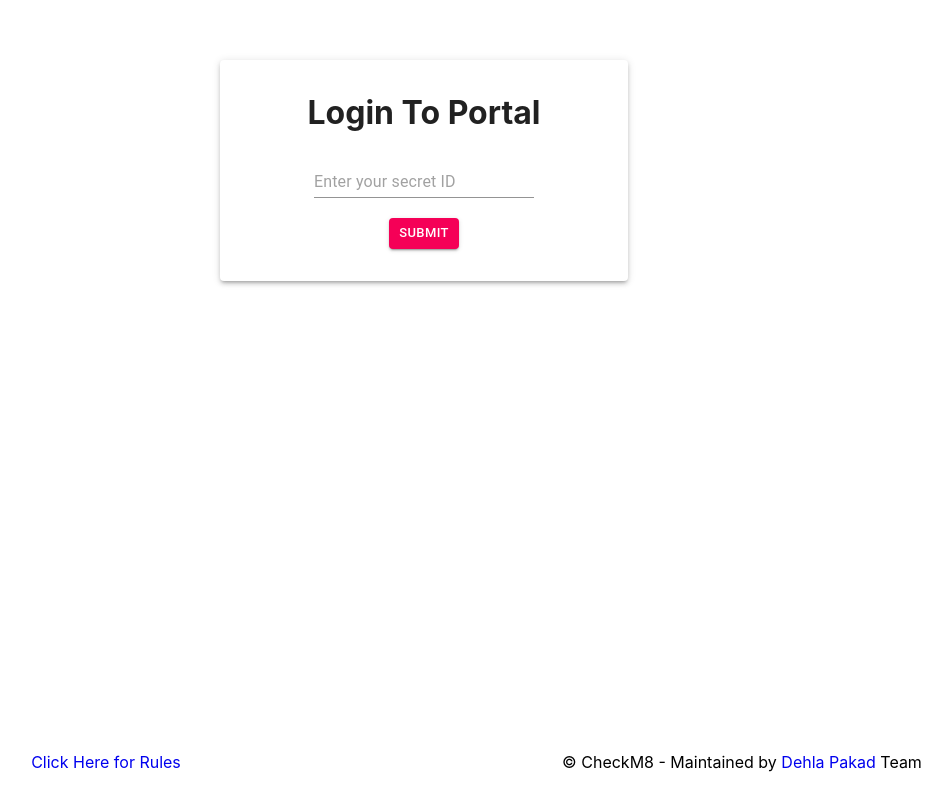
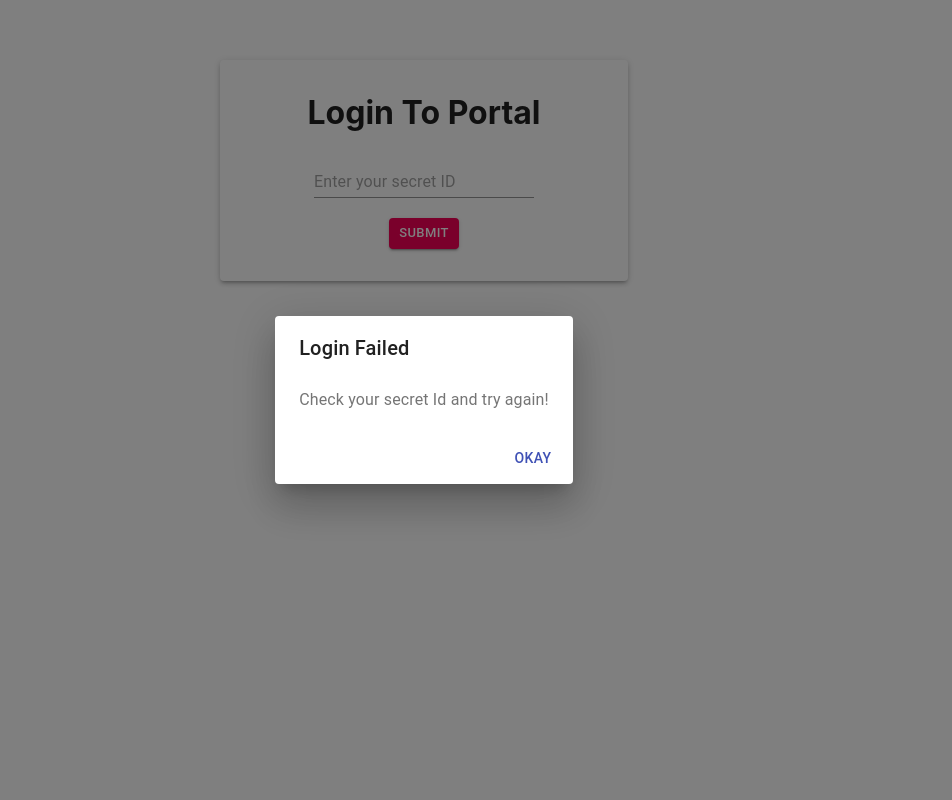
Before and after one commit to QuizPlatform/jeopardy, a React (Create React App) app: page / in a window 1280 px wide. Both pictures are taken after typing "Sample" into the empty fields and a click on the button "SUBMIT". Shown: the whole page, without its empty margins (216-1168 px from the left). Built offline with nearby package versions, Linux system fonts and the light colour scheme; no server answers; the database is empty.

Commit message:
Added custom dialog instead of alert

```diff
--- a/src/App.js
+++ b/src/App.js
@@ -6,8 +6,12 @@ import ReactLoading from 'react-loading';
 import Quiz2 from './components/Quiz2';
 
 import LoginHandler2 from './components/des';
-import { Grid } from '@material-ui/core';
+import { Grid, Slide, Dialog, DialogActions, DialogTitle, DialogContent, Button, DialogContentText } from '@material-ui/core';
 import './App.css'
+
+const Transition = React.forwardRef(function Transition(props, ref) {
+  return <Slide direction="down" ref={ref} {...props} />;
+});
 
 class App extends PureComponent {
   constructor(props) {
@@ -16,7 +20,9 @@ class App extends PureComponent {
     this.state = {
       secretId: '',
       loginLoading: false,
-      err: null
+      err: null,
+      failDialog: false,
+      failMsg: "Login Failed!"
     }
   }
 
@@ -36,14 +42,32 @@ class App extends PureComponent {
             secretId: val
           });
         } else {
-          alert('Incorrect Password');
+          this.setState({
+            failDialog: true,
+            failMsg: 'Login Failed'
+          });
         }
       }).catch(err => {
-        alert('Something Went Wrong');
+        this.setState({
+          failDialog: true,
+          failMsg: 'Something went Wrong!'
+        });
       }).finally(() => {
         this.setState({ loginLoading: false });
       });
   }
+
+  handleClickOpen = () => {
+    this.setState({
+      failDialog: true,
+    });
+  };
+
+  handleClose = () => {
+    this.setState({
+      failDialog: false,
+    });
+  };
 
   render() {
 
@@ -57,7 +81,28 @@ class App extends PureComponent {
           <a target="_none" href="https://dehla.herokuapp.com">Dehla Pakad </a>
           Team
         </Grid>
-      </Grid>
+      </Grid>,
+
+      <Dialog
+        open={this.state.failDialog}
+        TransitionComponent={Transition}
+        keepMounted
+        onClose={this.handleClose}
+        aria-labelledby="alert-dialog-slide-title"
+        aria-describedby="alert-dialog-slide-description"
+      >
+        <DialogTitle id="alert-dialog-slide-title">{this.state.failMsg}</DialogTitle>
+        <DialogContent>
+          <DialogContentText id="alert-dialog-slide-description">
+            Check your secret Id and try again!
+          </DialogContentText>
+        </DialogContent>
+        <DialogActions>
+          <Button autoFocus onClick={this.handleClose} color="primary">
+            Okay
+          </Button>
+        </DialogActions>
+      </Dialog>
     );
 
     if (this.state.loginLoading) {
```
